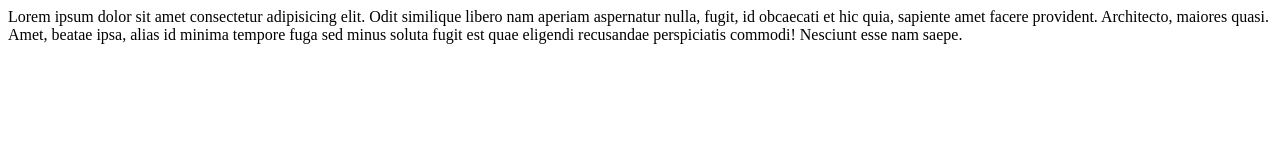
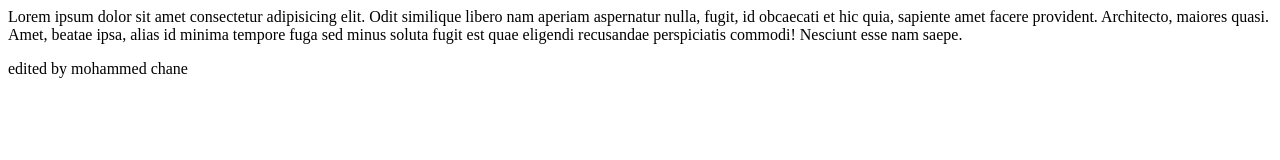
Before and after one commit to Mohammednewtech/try, a plain HTML site: page index.html in a window 1280 px wide. Drawn offline with Linux system fonts and the light colour scheme.

Commit message:
some edition

```diff
--- a/index.html
+++ b/index.html
@@ -6,5 +6,6 @@
 </head>
 <body>
     <p>Lorem ipsum dolor sit amet consectetur adipisicing elit. Odit similique libero nam aperiam aspernatur nulla, fugit, id obcaecati et hic quia, sapiente amet facere provident. Architecto, maiores quasi. Amet, beatae ipsa, alias id minima tempore fuga sed minus soluta fugit est quae eligendi recusandae perspiciatis commodi! Nesciunt esse nam saepe.</p>
+    <p>edited by mohammed chane</p>
 </body>
 </html>
```
